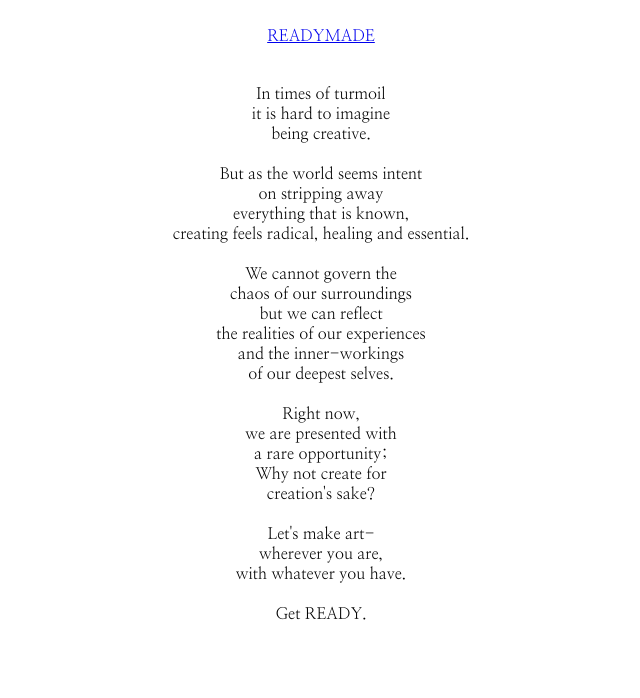
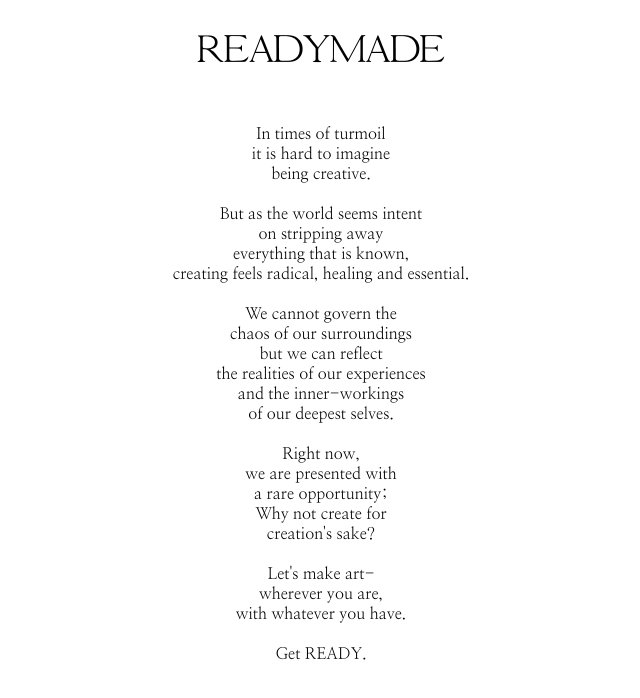
Before and after one commit to dar-lin/readymade, a plain HTML site: page html/read.html in a window 1280 px wide. Shown: the whole page, without its empty margins (319-959 px from the left). Drawn offline with Linux system fonts and the light colour scheme.

Commit message:
style for read page

```diff
--- a/style/styleread.css
+++ b/style/styleread.css
@@ -1,21 +1,26 @@
-/** Universal **/
-* {
-    margin: 0;
-    padding: 0;
-    box-sizing: border-box;
-    font-family: "Nanum Myeongjo";
-    background-color: white;
+@font-face {
+    font-family: ReadyMadeFinal;
+    src: url(../READYMADEF.otf);
 }
 
 body {
     text-align: center;
-    display: flex;
-    justify-content: center;
-    flex-direction: column;
-    text-align: center;
+    font-family: "Nanum Myeongjo";
+
 }
 
 header {
     padding-top: 2%;
     padding-bottom: 3%;
+    font-size: 3vmax;
+    font-family: ReadyMadeFinal;
 }
+
+header a {
+    text-decoration: none;
+    color: black;
+}
+
+header a:hover{
+    font-style: italic;
+}
```
